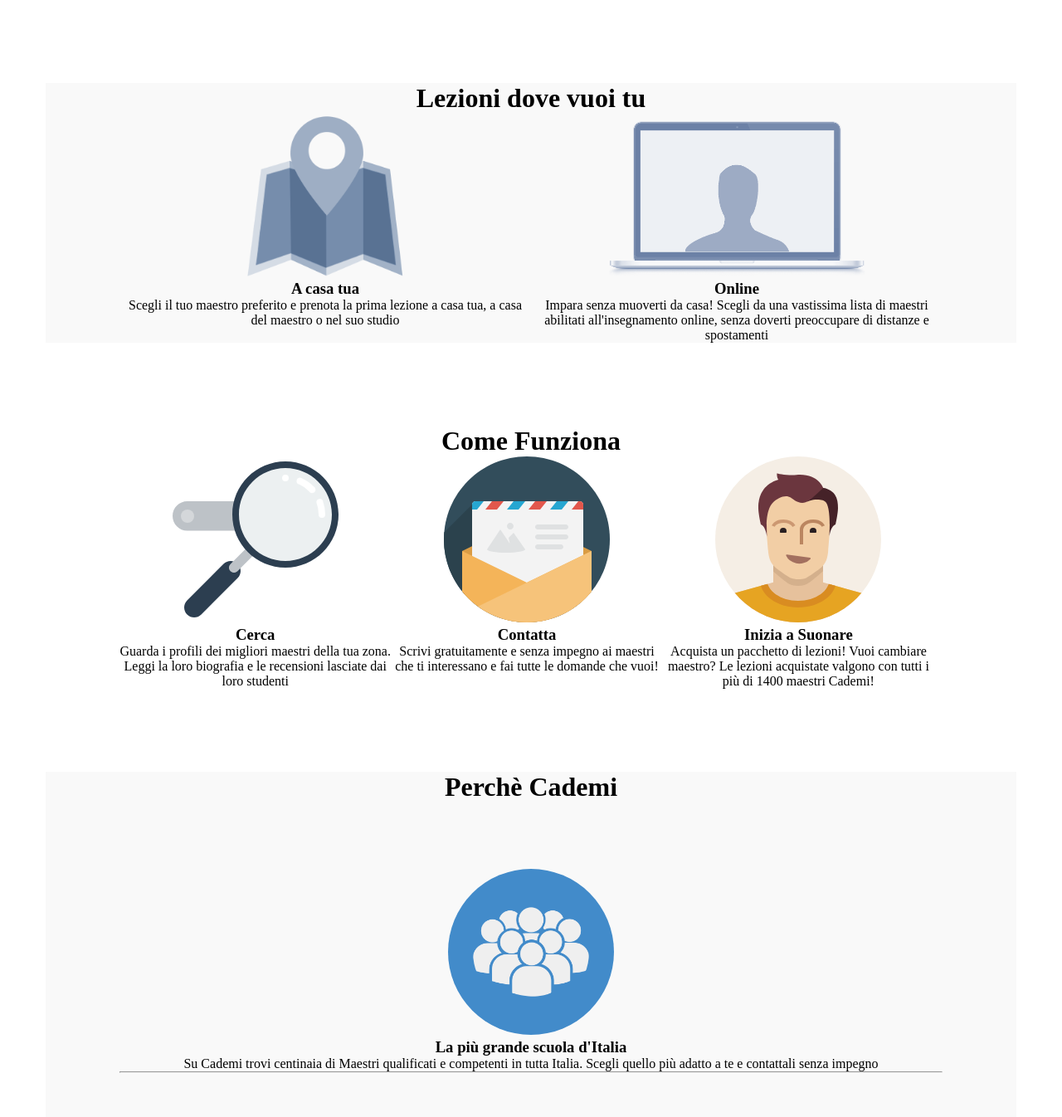
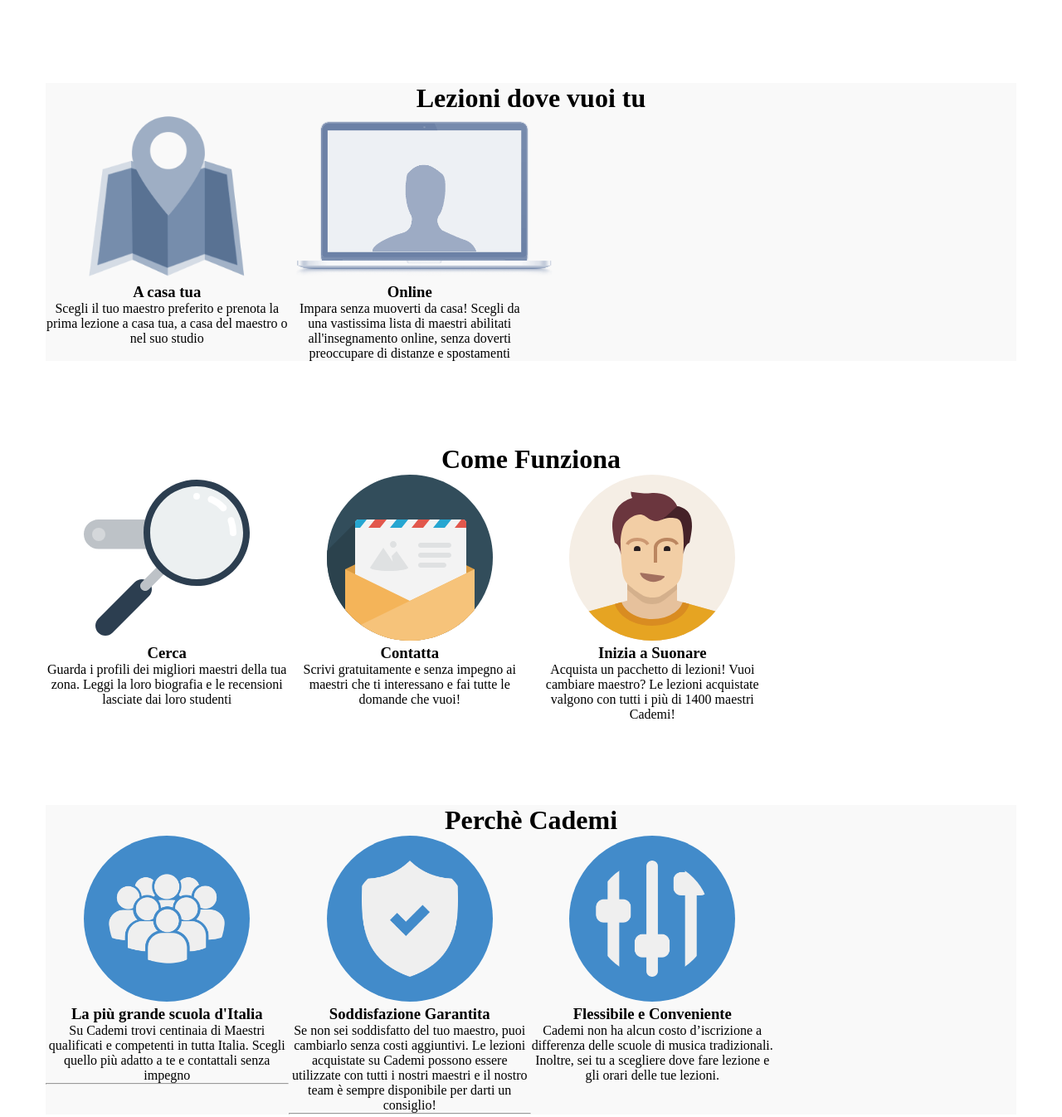
Before and after one commit to maccceo/html-css-resp-wannabe-12bool, a plain HTML site: page index.html in a window 1280 px wide. Shown: the top 1346 px of the page at 83% size. Drawn offline with Linux system fonts and the light colour scheme.

Commit message:
Rimozioni regole float style.css, prima organizzazione xs12-md6-lg3

```diff
--- a/css/style.css
+++ b/css/style.css
@@ -1,58 +1,10 @@
 .row {
-  width: 992px;
+  width: 100%;
   margin-left: auto;
   margin-right: auto;
   margin-top: 100px;
-}
-
-/* BLOCCO LEZIONI */
-#lezioni .row > .left, #lezioni .row > .right{
-  width: 50%;
-  float: left;
-}
-
-#lezioni .row img {
-  /* per centrare orizzontalmente */
-  display: block;
-  margin-right: auto;
-  margin-left: auto;
-}
-
-#lezioni {
   text-align: center;
 }
-
-/* BLOCCO STEPS */
-#steps .row > .left,
-#steps .row > .central,
-#steps .row > .right{
-  float: left;
-  width: 33%;
-}
-
-#steps{
-  text-align: center;
-}
-
-/* BLOCCO PERCHE */
-#why {
-  text-align: center;
-}
-
-#why .row > .first,
-#why .row > .second,
-#why .row > .third {
-  width: 100%;
-  margin-top: 80px;
-}
-
-#why .row img {
-  background-color:#428bca;
-  border-radius:50%;
-  padding:30px
-}
-
-/* COMMON */
 
 [background="grey"]{
   background-color: #f9f9f9;
@@ -65,3 +17,11 @@
 .clear {
   clear:both;
 }
+
+/* IMMAGINI ULTIMA SEZIONE */
+
+#why .row img {
+  background-color:#428bca;
+  border-radius:50%;
+  padding:30px
+}
--- a/index.html
+++ b/index.html
@@ -11,12 +11,12 @@
     <div id="lezioni" class="container" background="grey">
       <div class="row">
         <h1>Lezioni dove vuoi tu</h1>
-        <div class="left">
+        <div class="col-xs-12 col-md-6 col-lg-3">
           <img src="img/icon/maps.png" alt="">
           <h3>A casa tua</h3>
           Scegli il tuo maestro preferito e prenota la prima lezione a casa tua, a casa del maestro o nel suo studio
         </div>
-        <div class="right">
+        <div class="col-xs-12 col-md-6 col-lg-3">
           <img src="img/icon/screen.png" alt="">
           <h3>Online</h3>
           Impara senza muoverti da casa! Scegli da una vastissima lista di maestri abilitati all'insegnamento online, senza doverti preoccupare di distanze e spostamenti
@@ -28,17 +28,17 @@
     <div id="steps" class="container">
       <div class="row">
         <h1>Come Funziona</h1>
-        <div class="left">
+        <div class="col-xs-12 col-md-6 col-lg-3">
           <img src="img/search.svg" alt="">
           <h3>Cerca</h3>
           Guarda i profili dei migliori maestri della tua zona. Leggi la loro biografia e le recensioni lasciate dai loro studenti
         </div>
-        <div class="central">
+        <div class="col-xs-12 col-md-6 col-lg-3">
           <img src="img/letter.svg" alt="">
           <h3>Contatta</h3>
           Scrivi gratuitamente e senza impegno ai maestri che ti interessano e fai tutte le domande che vuoi!
         </div>
-        <div class="right">
+        <div class="col-xs-12 col-md-6 col-lg-3">
           <img src="img/male.svg" alt="">
           <h3>Inizia a Suonare</h3>
           Acquista un pacchetto di lezioni! Vuoi cambiare maestro? Le lezioni acquistate valgono con tutti i più di 1400 maestri Cademi!
@@ -50,23 +50,24 @@
     <div id="why" class="container" background="grey">
       <div class="row">
         <h1>Perchè Cademi</h1>
-        <div class="first">
+        <div class="col-xs-12 col-md-6 col-lg-3">
           <img src="img/icon/profile.png" alt="">
           <h3>La più grande scuola d'Italia</h3>
           Su Cademi trovi centinaia di Maestri qualificati e competenti in tutta Italia. Scegli quello più adatto a te e contattali senza impegno
           <hr>
         </div>
-        <div class="second">
+        <div class="col-xs-12 col-md-6 col-lg-3">
           <img src="img/icon/secure.png" alt="">
           <h3>Soddisfazione Garantita</h3>
           Se non sei soddisfatto del tuo maestro, puoi cambiarlo senza costi aggiuntivi. Le lezioni acquistate su Cademi possono essere utilizzate con tutti i nostri maestri e il nostro team è sempre disponibile per darti un consiglio!
           <hr>
         </div>
-        <div class="third">
+        <div class="col-xs-12 col-md-6 col-lg-3">
           <img src="img/icon/flex.png" alt="">
           <h3>Flessibile e Conveniente</h3>
           Cademi non ha alcun costo d’iscrizione a differenza delle scuole di musica tradizionali. Inoltre, sei tu a scegliere dove fare lezione e gli orari delle tue lezioni.
         </div>
+        <div class="clear"></div>
       </div>
     </div>
   </body>
```
